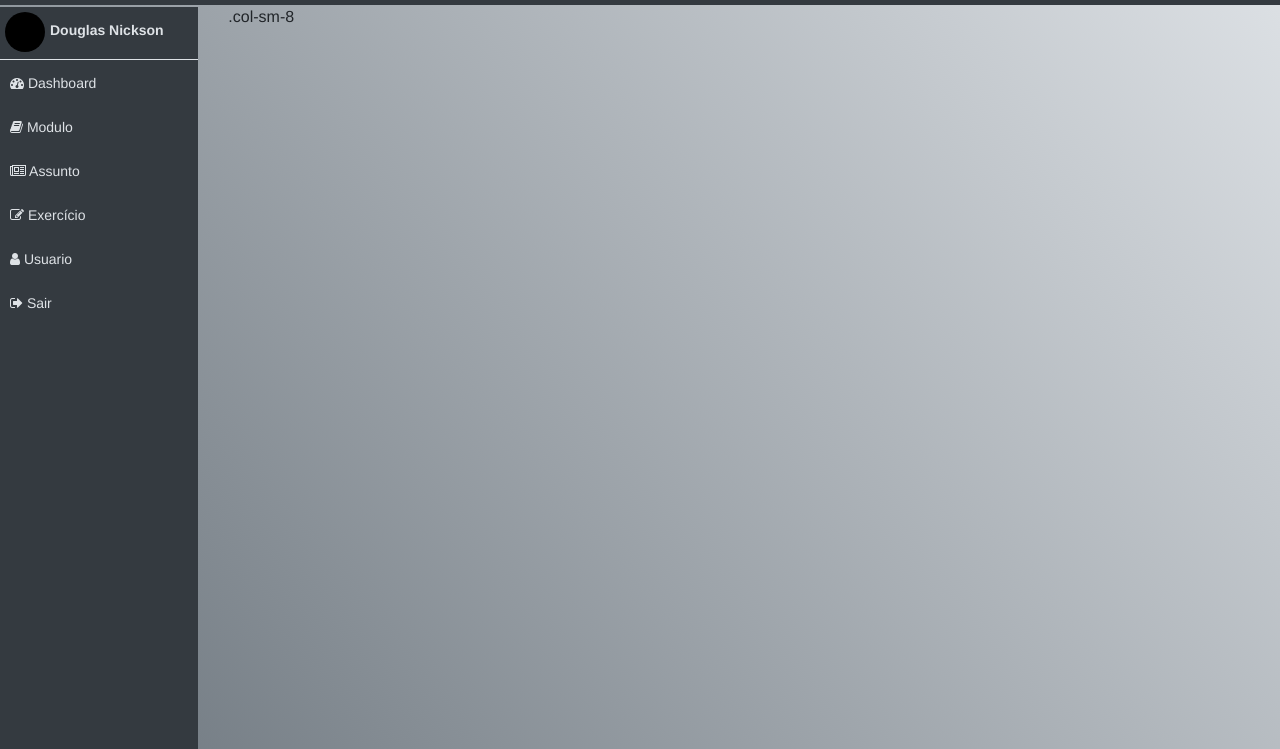
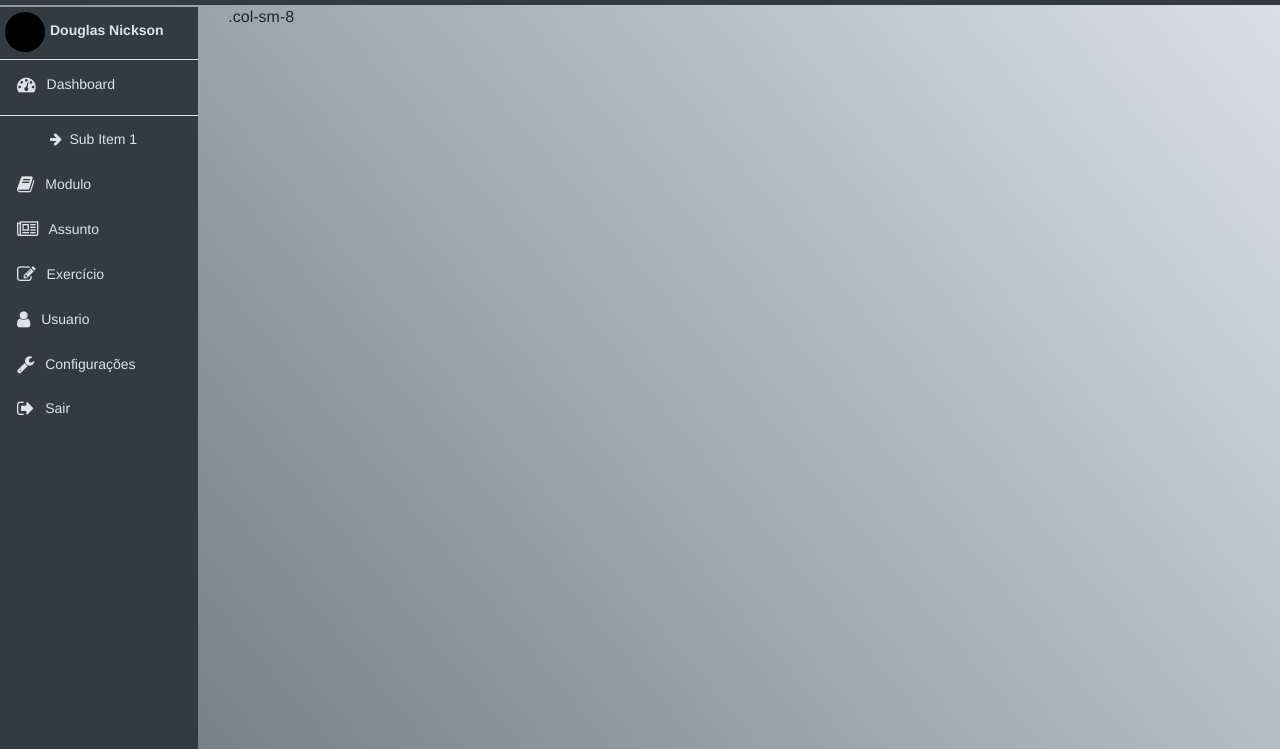
Before and after one commit to douglasnickson/Cifras-Musica-WEB, a plain HTML site: page index.html in a window 1280 px wide. Shown: the part 51-800 px from the top of the page. Drawn offline with Linux system fonts and the light colour scheme.

Commit message:
Mas algumas alterações na sidebar

```diff
--- a/index.html
+++ b/index.html
@@ -41,7 +41,7 @@
             <li class="dropdown"><a href="#" aria-expanded="false"><span class="fa-lg fa fa-envelope"></span></a></li>
             <li class="dropdown"><a href="#" aria-expanded="false"><span class="fa-lg fa fa-bell"></span></a></li>
             <li class="dropdown">
-                <button class="navbar-toggler collapsed" type="button" data-toggle="collapse" data-target="#barra">
+                <button class="navbar-toggler collapsed" type="button" data-toggle="collapse" data-target="#nav-side-menu">
                     <i class="fa fa-bars" aria-hidden="true"></i>
                 </button>
             </li>
@@ -53,21 +53,34 @@
 
 <div class="container-fluid">
     <div class="row">
-        <div class="col-sm-2">
-            <div class="nav-side-menu bg-dark">
+        <!-- Inicio Sidebar -->
+        <div class="col-sm-2" id="nav-side-menu">
+            <div class="nav-side-menu bg-dark" >
                 <div class="img-perfil"></div>
                 <span class="nav-link nome-perfil">Douglas Nickson</span>
-                <ul class="nav menu">
-                    <li><a href="#"><i class="fa fa-dashboard" aria-hidden="true"></i> Dashboard</a></li>
-                    <li><a href="#"><i class="fa fa-book" aria-hidden="true"></i> Modulo</a></li>
-                    <li><a href="#"><i class="fa fa-newspaper-o" aria-hidden="true"></i> Assunto</a></li>
-                    <li><a href="#"><i class="fa fa-pencil-square-o" aria-hidden="true"></i> Exercício</a></li>
-                    <li><a href="#"><i class="fa fa-user" aria-hidden="true"></i> Usuario</a></li>
-                    <li><a href="#"><i class="fa fa-sign-out" aria-hidden="true"></i> Sair</a></li>
-
+                <ul class="nav navbar-nav">
+                    <li class="parent">
+                        <a href="#sub-item-1" class="" aria-expanded="true" data-toggle="collapse">
+                            <i class="fa-lg fa fa-dashboard" aria-hidden="true"></i>
+                            Dashboard
+                        </a>
+                        <ul class="children collapse" id="sub-item-1" aria-expanded="false">
+                            <li><a class="" href="#">
+                                    <span class="fa fa-arrow-right">&nbsp;</span> Sub Item 1
+                                </a>
+                            </li>
+                        </ul>
+                    </li>
+                    <li><a href="#"><i class="fa-lg fa fa-book" aria-hidden="true"></i> Modulo</a></li>
+                    <li><a href="#"><i class="fa-lg fa fa-newspaper-o" aria-hidden="true"></i> Assunto</a></li>
+                    <li><a href="#"><i class="fa-lg fa fa-pencil-square-o" aria-hidden="true"></i> Exercício</a></li>
+                    <li><a href="#"><i class="fa-lg fa fa-user" aria-hidden="true"></i> Usuario</a></li>
+                    <li><a href="#"><i class="fa-lg fa fa-wrench" aria-hidden="true"></i> Configurações</a></li>
+                    <li><a href="#"><i class="fa-lg fa fa-sign-out" aria-hidden="true"></i> Sair</a></li>
                 </ul>
             </div>
-        </div>
+        </div><!-- Fim Sidebar -->
+
         <div class="col-sm-8">.col-sm-8</div>
     </div>
 </div>
```
